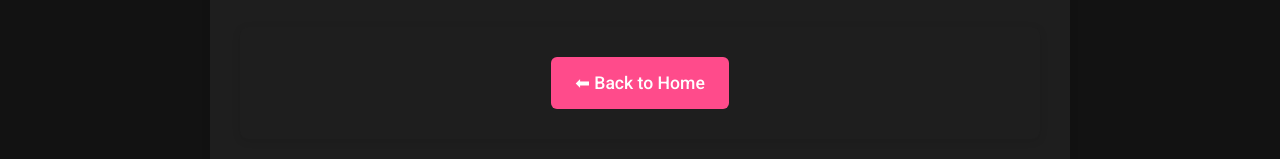
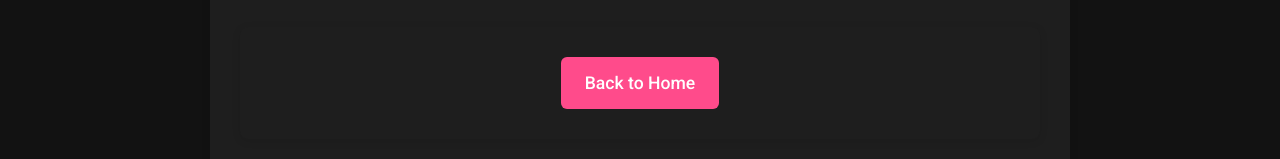
Before and after one commit to MoriDesuu/MoriDesuu.github.io, a plain HTML site: page about.html in a window 1280 px wide. Shown: the part 847-1006 px from the top of the page. Drawn offline with Linux system fonts and the light colour scheme.

Commit message:
Update about.html

```diff
--- a/about.html
+++ b/about.html
@@ -111,7 +111,7 @@
     </ul>
 
   <section class="back-button">
-    <a href="index.html">⬅ Back to Home</a>
+    <a href="index.html">Back to Home</a>
   </section>
 
   <footer>
```
